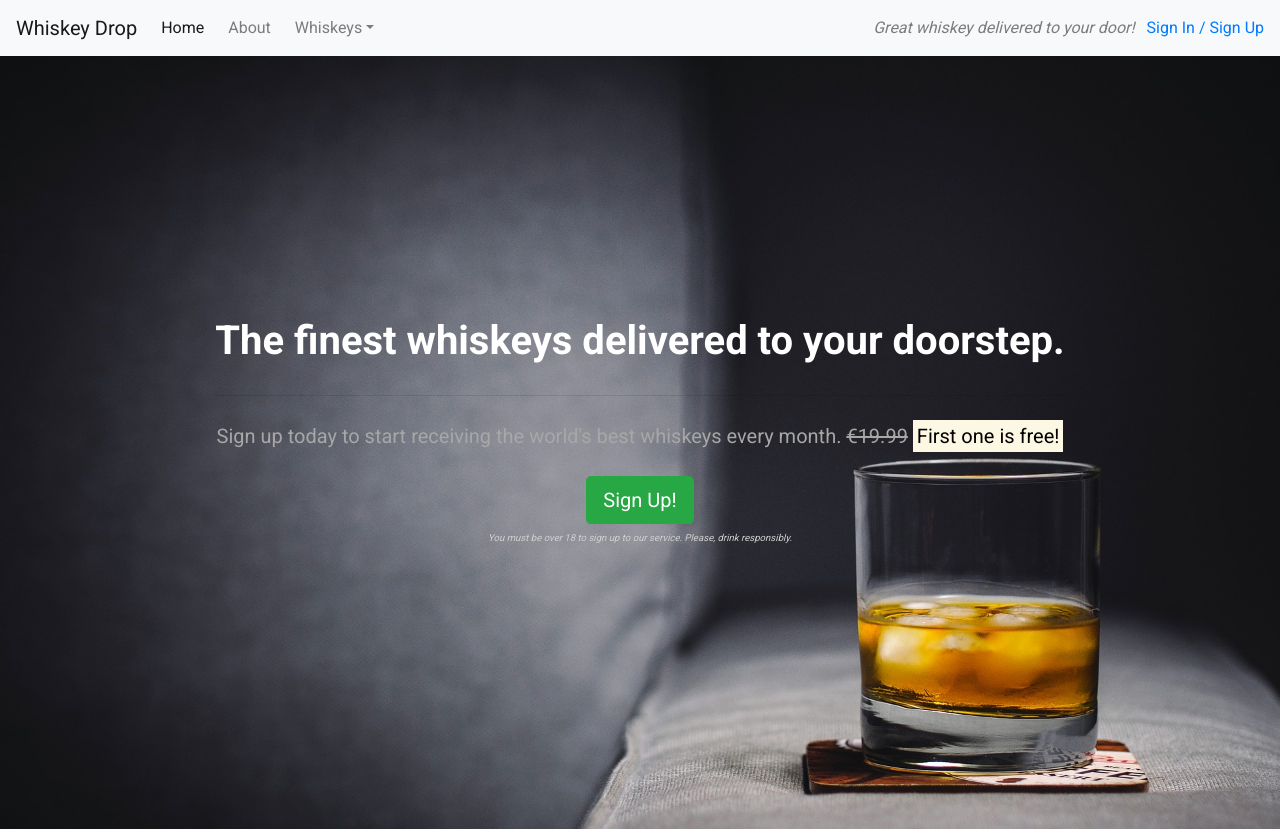
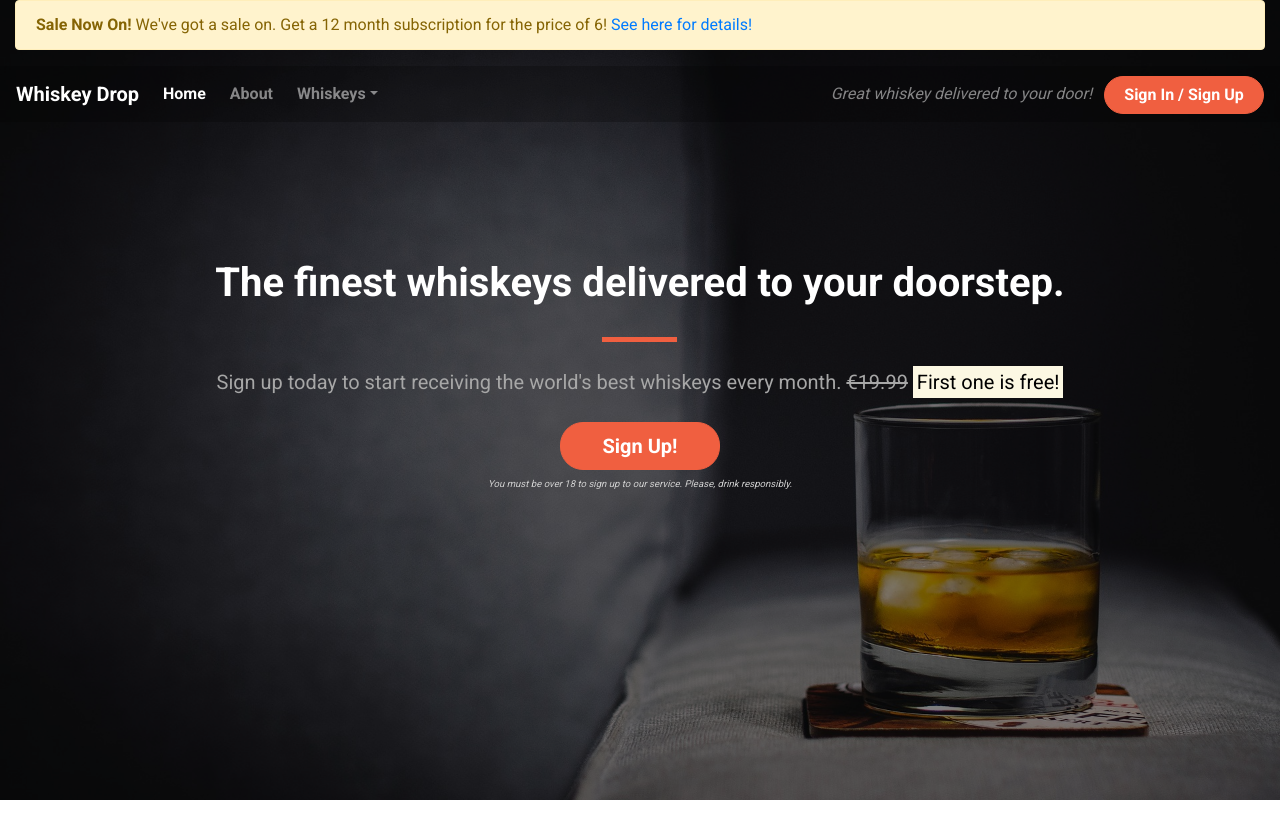
Before and after one commit to Keszi94/bootstrap, a plain HTML site: page index.html in a window 1280 px wide. Shown: the top 829 px of the page. Drawn offline with nearby package versions, Linux system fonts and the light colour scheme.

Commit message:
Style the navbar, change font weight and add style to sign in/up button.

```diff
--- a/css/style.css
+++ b/css/style.css
@@ -15,11 +15,70 @@ body {
     display: flex;
     align-items: center;
     justify-content: center;
+
+    position: relative;
+}
+
+.opaque-overlay {
+    position: absolute;
+    top: 0;
+    left: 0;
+    height: 100%;
+    width: 100%;
+    background-color: rgba(0,0,0,0.5);
 }
 
 .quotes-container {}
 
 .features-container {}
+
+
+/* Block dividers */
+
+.block-divider {
+    width: 75px;
+    height: 5px;
+    border: 0;
+}
+
+.block-divider--orange {
+    background-color: #f05f40;
+}
+
+.block-divider--short {
+    width: 35px;
+}
+
+
+/* Navbar */
+
+.navalert-container {
+    position: absolute;
+    top: 0;
+    left: 0;
+    padding-left: 0;
+    padding-right: 0;
+    z-index: 1;
+}
+
+.navbar {
+    margin-bottom: 0;
+    border: 0;
+    width: 100%;
+    background-color: rgba(0,0,0,0.25);
+}
+
+.navbar .navbar-toggler {
+    border: 0;
+}
+
+.navbar-brand {
+    font-weight: bold;
+}
+
+.navbar .navbar-nav a {
+    font-weight: bold;
+}
 
 
 /* Jumbotron */
@@ -44,3 +103,26 @@ body {
     font-style: italic;
     color: #d0d0d0;
 }
+
+
+/* Buttons */
+
+.btn--cta {
+    font-weight: bold;
+    border-radius: 23px;
+    width: 160px;
+}
+
+.btn--red {
+    color: white;
+    background-color: #f05f40;
+    border-color: #f05f40;
+}
+
+.btn--red:hover,
+.btn--red:active,
+.btn--red:focus,
+.btn--red:active:focus {
+    background-color: #6e2413;
+    border-color: #6e2413;
+}
--- a/index.html
+++ b/index.html
@@ -14,7 +14,19 @@
 </head>
 
 <body>
-    <nav class="navbar navbar-light bg-light navbar-expand-sm">
+    <div class="container-fluid navalert-container">
+        <div class="container-fluid alert-container">
+            <div class="row d-none d-sm-block">
+                <div class="col-12">
+                    <div class="site-wide-alert alert alert-warning">
+                        <strong>Sale Now On!</strong> We've got a sale on. Get a 12 month subscription for the price of
+                        6!
+                        <a href=""> See here for details!</a>
+                    </div>
+                </div>
+            </div>
+        </div>
+        <nav class="navbar navbar-dark navbar-expand-sm">
             <a href="/" class="navbar-brand">Whiskey Drop</a>
             <button class="navbar-toggler ml-auto" type="button" data-toggle="collapse" data-target="#navbarNavDropdown"
                 aria-controls="navbarNavDropdown" aria-expanded="false" aria-label="Togglenavigation">
@@ -23,8 +35,9 @@
                 <ul class="navbar-nav mr-auto">
                     <li class="active nav-item mr-2"><a href="/" class="nav-link">Home</a></li>
                     <li class="nav-item mr-2"><a href="/about" class="nav-link">About</a></li>
-                <li class="nav-item dropdown"><a href="#" class="nav-link dropdown-toggle" id="navbarDropdownMenuLink"
-                        role="button" data-toggle="dropdown" aria-haspopup="true" aria-expanded="false">Whiskeys</a>
+                    <li class="nav-item dropdown"><a href="#" class="nav-link dropdown-toggle"
+                            id="navbarDropdownMenuLink" role="button" data-toggle="dropdown" aria-haspopup="true"
+                            aria-expanded="false">Whiskeys</a>
                         <div class="dropdown-menu" aria-labelledby="navbarDropdownMenuLink">
                             <a href="#" class="dropdown-item">Irish</a>
                             <a href="#" class="dropdown-item">Scotch</a>
@@ -32,39 +45,32 @@
                             <a href="#" class="dropdown-item">American</a>
                         </div>
                     </li>
-                <li class="nav-item mr-2 d-block d-sm-none"><a href="/login" class="nav-link">Sign In / Sign Up</a></li>
+                    <li class="nav-item mr-2 d-block d-sm-none"><a href="/login" class="nav-link">Sign In / Sign Up</a>
+                    </li>
                 </ul>
             </div>
             <div class="d-none d-md-block">
                 <p class="navbar-text my-auto mr-2"><i>Great whiskey delivered to your door!</i></p>
-            <a href="/login">Sign In / Sign Up</a>
+                <a href="/login" class="btn btn--cta btn--red">Sign In / Sign Up</a>
             </div>
         </nav>
-    <!-- <div class="container alert-container">
-        <div class="row d-none d-sm-block">
-            <div class="col-12">
-                <div class="alert alert-warning">
-                    <strong>Sale Now On!</strong> We've got a sale on. Get a 12 month subscription for the price of 6!
-                    <a href=""> See here for details!</a>
     </div>
-            </div>
-        </div>
-    </div> -->
 
 
     <div class="container-fluid callout-container">
         <!-- Callout -->
+        <div class="opaque-overlay">&nbsp;</div>
         <div class="row">
             <div class="col-12">
                 <section class="callout jumbotron text-center">
                     <h1 class="jumbotron-header">The finest whiskeys delivered to your doorstep.</h1>
-                    <hr>
+                    <hr class="block-divider block-divider--orange">
                     <p class="lead">Sign up today to start receiving the world's best whiskeys every month.
                         <s class="d-none d-sm-inline">€19.99</s>
                         <span class="d-inline d-sm-none"><br></span>
                         <strong><mark>First one is free!</mark></strong>
                     </p>
-                    <button class="btn btn-success btn-lg" data-toggle="modal" data-target="#signUpModal">Sign
+                    <button class="btn btn-lg btn--cta btn--red" data-toggle="modal" data-target="#signUpModal">Sign
                         Up!</button>
                     <p class="text-muted"><small>You must be over 18 to sign up to our service. Please, drink
                             responsibly.</small></p>
```
Lines whose indentation alone changed are shown as unchanged.
